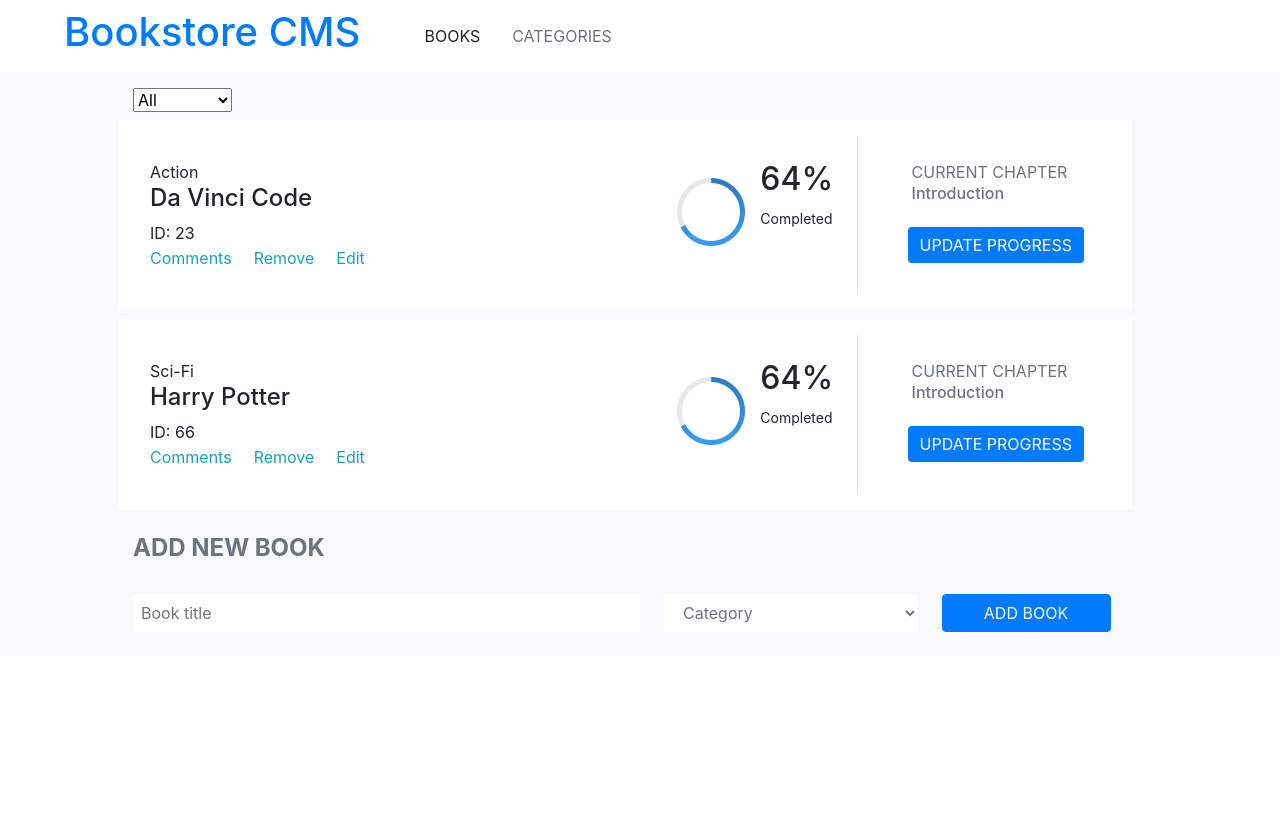
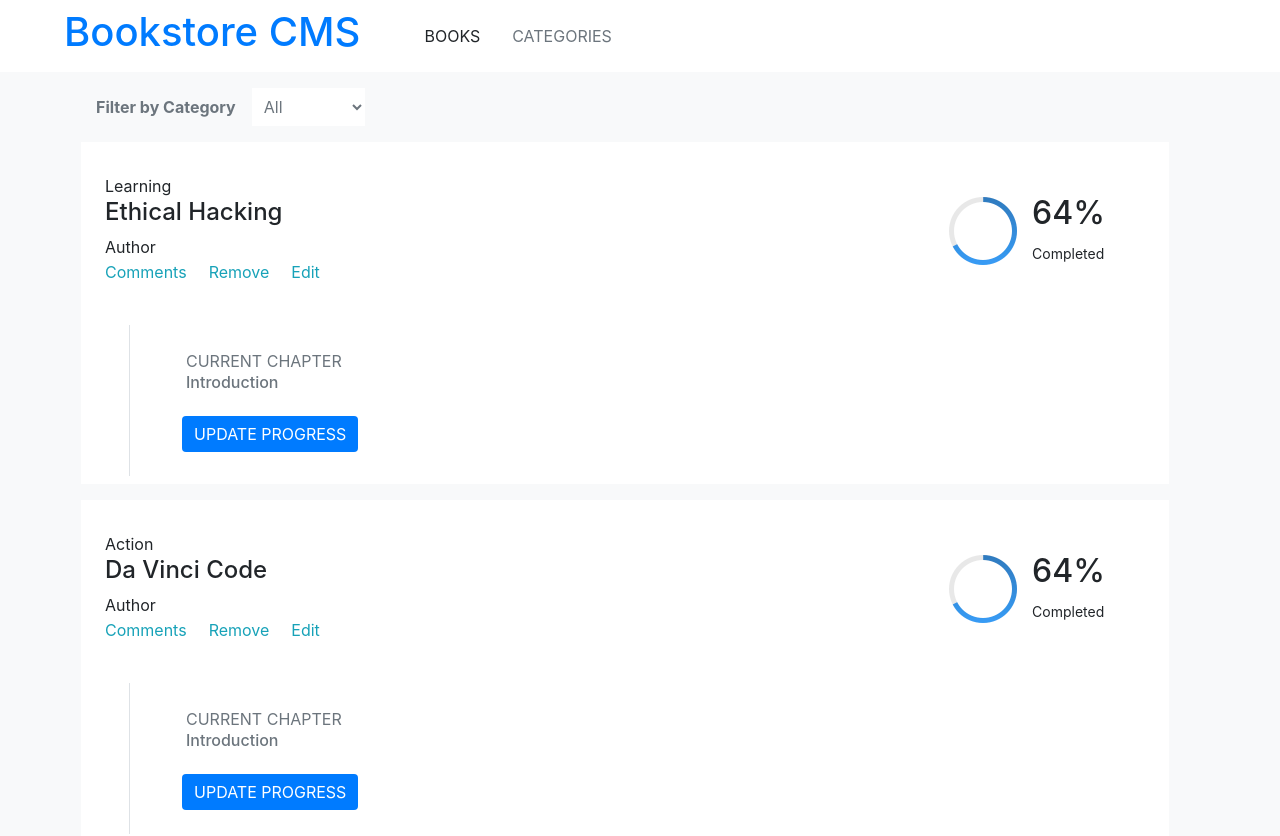
Before and after one commit to Miguelus373/Redux-Book-Store, a React (Create React App) app: page / in a window 1280 px wide. Shown: the top 836 px of the page. Before the commit the page ends 800 px from the top, so only its background shows below. Built offline with nearby package versions, Linux system fonts and the light colour scheme.

Commit message:
Create Navbar component, Add styles, Update readme

```diff
--- a/public/index.html
+++ b/public/index.html
@@ -24,7 +24,7 @@
       work correctly both with client-side routing and a non-root public URL.
       Learn how to configure a non-root public URL by running `npm run build`.
     -->
-    <title>React App</title>
+    <title>Bookstore CMS</title>
   </head>
   <body>
     <noscript>You need to enable JavaScript to run this app.</noscript>
--- a/src/components/App.js
+++ b/src/components/App.js
@@ -1,19 +1,13 @@
 import React from 'react';
-import { Navbar } from 'react-bootstrap';
 import BooksList from '../containers/BooksList';
 import BooksForm from '../containers/BooksForm';
+import Navbar from './Navbar';
 
 function App() {
   return (
     <div className="bg-light">
-      <Navbar className="bg-white">
-        <div className="d-flex flex-row justify-content-between align-items-center">
-          <h1 className="text-primary mx-5">Bookstore CMS</h1>
-          <span className="mx-3 text-uppercase">Books</span>
-          <span className="mx-3 text-uppercase text-muted">Categories</span>
-        </div>
-      </Navbar>
-      <div className="container">
+      <Navbar />
+      <div className="container-fluid px-5 py-3">
         <BooksList />
         <BooksForm />
       </div>
--- a/src/components/Book.js
+++ b/src/components/Book.js
@@ -6,15 +6,11 @@ const Book = ({ book, handleRemoveBook }) => {
   const { bookID, title, category } = book;
   return (
     <>
-      <div className="row justify-content-between my-2 p-2 w-100 bg-white">
+      <div className="row justify-content-between my-3 p-0 w-100 bg-white">
         <div className="justify-content-between align-items-center my-2 p-4 w-50">
           <span>{category}</span>
           <h4>{title}</h4>
-          <span className="hidden">
-            ID:
-            {' '}
-            {bookID}
-          </span>
+          <span>Author</span>
           <br />
           <span className="text-info">Comments</span>
           <button
@@ -26,7 +22,7 @@ const Book = ({ book, handleRemoveBook }) => {
           </button>
           <span className="text-info">Edit</span>
         </div>
-        <div className="d-flex flex-row justify-content-between my-2 p-4 border-right">
+        <div className="d-flex flex-row align-items-center justify-content-between mr-3 pr-5">
           <div>
             <img src={progressBarCircle} alt="progressbar" />
           </div>
@@ -35,7 +31,7 @@ const Book = ({ book, handleRemoveBook }) => {
             <div><small>Completed</small></div>
           </div>
         </div>
-        <div className="d-flex flex-column my-2 p-4">
+        <div className="d-flex flex-column ml-5 my-2 p-4 pl-5 border-left">
           <div className="mx-2 text-uppercase text-muted">Current chapter</div>
           <div className=" h6 mx-2 mb-2 text-muted">Introduction</div>
           <button type="button" className="btn btn-primary border-0 mr-3 mt-3 ml-1 text-uppercase">
--- a/src/components/CategoryFilter.js
+++ b/src/components/CategoryFilter.js
@@ -4,10 +4,13 @@ import PropTypes from 'prop-types';
 const categories = ['Action', 'Biography', 'History', 'Horror', 'Kids', 'Learning', 'Sci-Fi'];
 
 const CategoryFilter = ({ handleFilterChange }) => (
-  <select onChange={handleFilterChange}>
-    <option value="All">All</option>
-    {categories.map(category => (<option key={category}>{category}</option>))}
-  </select>
+  <>
+    <span className="mr-3 text-secondary font-weight-bold">Filter by Category</span>
+    <select onChange={handleFilterChange} className="border-0 bg-white text-secondary p-2">
+      <option value="All">All</option>
+      {categories.map(category => (<option key={category}>{category}</option>))}
+    </select>
+  </>
 );
 
 CategoryFilter.propTypes = {
--- /dev/null
+++ b/src/components/Navbar.js
@@ -0,0 +1,13 @@
+import { Navbar } from 'react-bootstrap';
+
+const Nav = () => (
+  <Navbar className="bg-white">
+    <div className="d-flex flex-row justify-content-between align-items-center">
+      <h1 className="text-primary mx-5">Bookstore CMS</h1>
+      <span className="mx-3 text-uppercase">Books</span>
+      <span className="mx-3 text-uppercase text-muted">Categories</span>
+    </div>
+  </Navbar>
+);
+
+export default Nav;
--- a/src/containers/BooksForm.js
+++ b/src/containers/BooksForm.js
@@ -39,13 +39,13 @@ class BooksForms extends React.Component {
   render() {
     const { title, category } = this.state;
     return (
-      <div className="wrapper-all px-5">
+      <div className="wrapper-all px-5 my-4">
         <div className="title-wrapper">
-          <h4 className="text-uppercase  text-secondary font-weight-bold">Add new book</h4>
+          <h4 className="text-uppercase text-secondary font-weight-bold">Add new book</h4>
         </div>
-        <div className="books-form container justify-content-between align-items-center my-1 py-4">
+        <div className="books-form container-fluid justify-content-between align-items-center my-1 py-3">
           <form onSubmit={this.handleSubmit} className="row">
-            <input onChange={this.handleChange} value={title} name="title" type="text" placeholder="Book title" className="col-6 py-1 pl-2 text-muted border-0" />
+            <input onChange={this.handleChange} value={title} name="title" type="text" placeholder="Book title" className="col-6 py-1 text-muted border-0" />
             <select onChange={this.handleChange} value={category} name="category" className="col-3 py-2 mx-4 border-0 bg-white text-secondary">
               {categories.map(category => (<option key={category}>{category}</option>))}
             </select>
--- a/src/containers/BooksList.js
+++ b/src/containers/BooksList.js
@@ -35,7 +35,7 @@ class BooksList extends React.Component {
     const books = this.bookFilter(filter);
 
     return (
-      <div className="px-5 py-3">
+      <div className="px-5">
         <CategoryFilter handleFilterChange={this.handleFilterChange} />
         {books.map(book => (
           <Book
--- a/src/index.js
+++ b/src/index.js
@@ -9,12 +9,17 @@ import 'bootstrap/dist/css/bootstrap.min.css';
 
 const defaultBook = [
   {
-    bookID: Math.floor(Math.random() * 25),
+    bookID: Math.floor(Math.random() * 150),
+    title: 'Ethical Hacking',
+    category: 'Learning',
+  },
+  {
+    bookID: Math.floor(Math.random() * 50),
     title: 'Da Vinci Code',
     category: 'Action',
   },
   {
-    bookID: Math.floor(Math.random() * 125),
+    bookID: Math.floor(Math.random() * 100),
     title: 'Harry Potter',
     category: 'Sci-Fi',
   },
```
Also changed, not shown: src/assets/screenshot.png (added), 1 other file (tests, documents, lock files or other folders).
